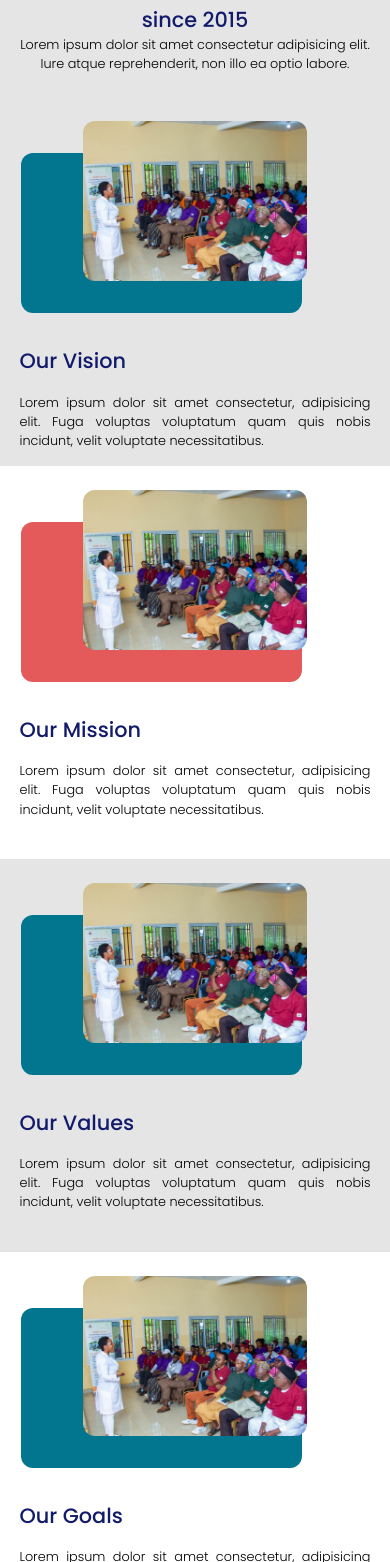
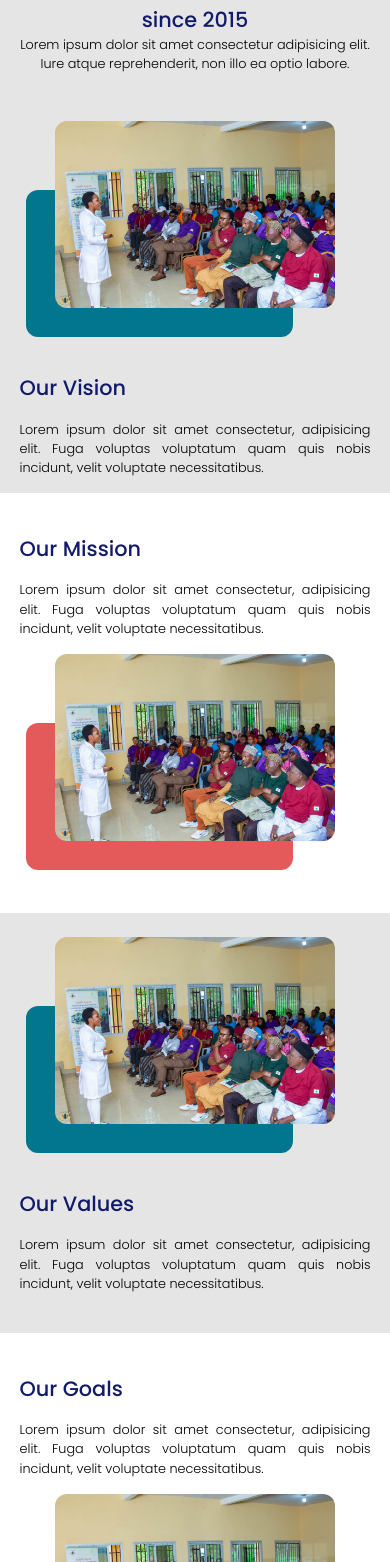
Before and after one commit to CJWALT/recepedis-ngo, a React (Create React App) app: page /about-us in a window 390 px wide. Shown: the part 206-1768 px from the top of the page. Built offline with nearby package versions, Linux system fonts and the light colour scheme.

Commit message:
ui/ux: refactor add styles mobile device to about us page

```diff
--- a/src/component/aboutus/ImgBackdrop.jsx
+++ b/src/component/aboutus/ImgBackdrop.jsx
@@ -2,12 +2,12 @@ import React from 'react'
 
 function ImgBackdrop({img, className}) {
   return (
-    <div>
-      <div className='relative mb-[3rem] flex justify-center w-[80%] mx-auto'>
-              <img src={img} alt="" className='object-cover object-center relative mx-auto z-10 w-[14rem] h-[10rem] rounded-[12px]' />
-              <span className={`absolute -bottom-[20%] -left-[12%] rounded-[12px] w-full h-[10rem] block ${className}`}></span>
+    <>
+      <div className={`relative mb-[3rem] flex justify-center before:w-[95%] before:h-[9.2rem] before:-left-[1.8rem] before:-bottom-[1.8rem] before:absolute before:rounded-[12px] w-[80%] mx-auto ${className}`}>
+              <img src={img} alt="" className='object-cover object-center relative mx-auto z-10 rounded-[12px]' />
+              {/* <span className={`absolute -bottom-[20%] -left-[12%] rounded-[12px] w-full h-[10rem] block ${className}`}></span> */}
             </div>
-    </div>
+    </>
   )
 }
 
--- a/src/component/aboutus/OurGoals.jsx
+++ b/src/component/aboutus/OurGoals.jsx
@@ -6,15 +6,16 @@ function OurValues() {
   return (
     <>
         <section className='w-[90%] md:w-[90%] mx-auto sm:w-[80%]'>
-        <ImgBackdrop
-          className='bg-[#03768F]'
-          img={AboutBanner}/>
+
             <div className='py-[1rem] flex flex-col gap-4'>
               <h4 className='font-medium text-[1.3rem] text-txtColor sm:text-[1.8rem]'>Our Goals</h4>
               <p className='font-light text-[.8rem] sm:text-[1rem] text-justify'>
                 Lorem ipsum dolor sit amet consectetur, adipisicing elit. Fuga voluptas voluptatum quam quis nobis incidunt, velit voluptate necessitatibus.
               </p>
             </div>
+                <ImgBackdrop
+                    className='before:bg-[#03768F]'
+                    img={AboutBanner}/>
             </section>
     </>
   )
--- a/src/component/aboutus/OurMission.jsx
+++ b/src/component/aboutus/OurMission.jsx
@@ -6,15 +6,15 @@ function OurMission() {
   return (
     <>
         <section className='w-[90%] md:w-[90%] mx-auto sm:w-[80%]'>
-        <ImgBackdrop
-          className='bg-[#E45959]'
-          img={AboutBanner}/>
             <div className='py-[1rem] flex flex-col gap-4'>
               <h4 className='font-medium text-[1.3rem] text-txtColor sm:text-[1.8rem]'>Our Mission</h4>
               <p className='font-light text-[.8rem] sm:text-[1rem] text-justify'>
                 Lorem ipsum dolor sit amet consectetur, adipisicing elit. Fuga voluptas voluptatum quam quis nobis incidunt, velit voluptate necessitatibus.
               </p>
             </div>
+            <ImgBackdrop
+          className='before:bg-[#E45959]'
+          img={AboutBanner}/>
             </section>
     </>
   )
--- a/src/component/aboutus/OurValues.jsx
+++ b/src/component/aboutus/OurValues.jsx
@@ -7,7 +7,7 @@ function OurValues() {
     <>
         <section className='w-[90%] md:w-[90%] mx-auto sm:w-[80%]'>
         <ImgBackdrop
-          className='bg-[#03768F]'
+          className='before:bg-[#03768F]'
           img={AboutBanner}/>
             <div className='py-[1rem] flex flex-col gap-4'>
               <h4 className='font-medium text-[1.3rem] text-txtColor sm:text-[1.8rem]'>Our Values</h4>
--- a/src/component/aboutus/OurVision.jsx
+++ b/src/component/aboutus/OurVision.jsx
@@ -7,7 +7,7 @@ function OurVision() {
     <>
         <section className=''>
         <ImgBackdrop
-          className='bg-[#03768F]'
+          className='before:bg-[#03768F]'
           img={AboutBanner}/>
             <div className='py-[1rem] flex flex-col gap-4'>
               <h4 className='font-medium text-[1.3rem] text-txtColor sm:text-[1.8rem]'>Our Vision</h4>
```
